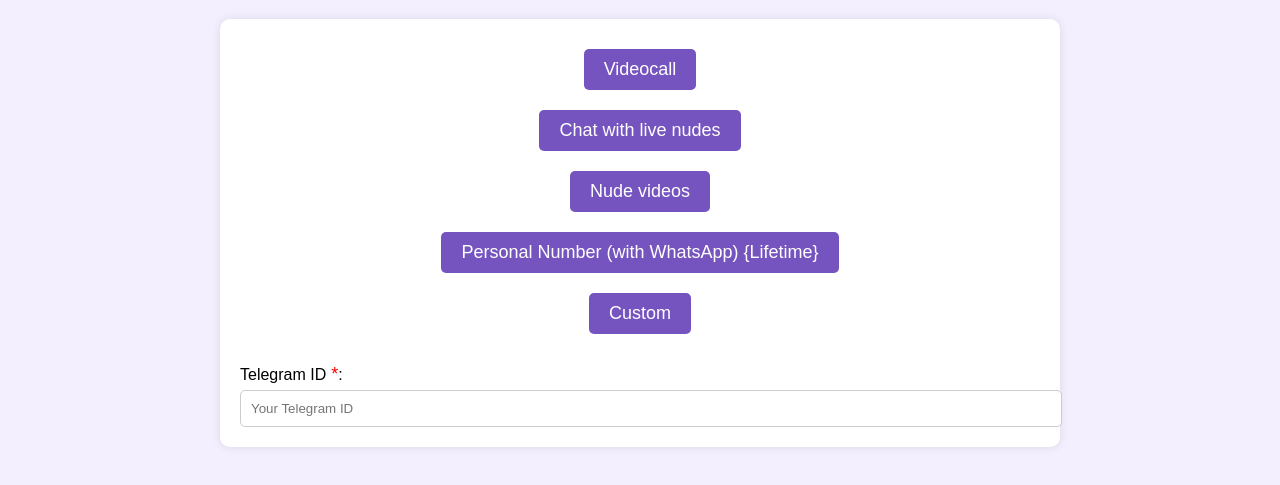
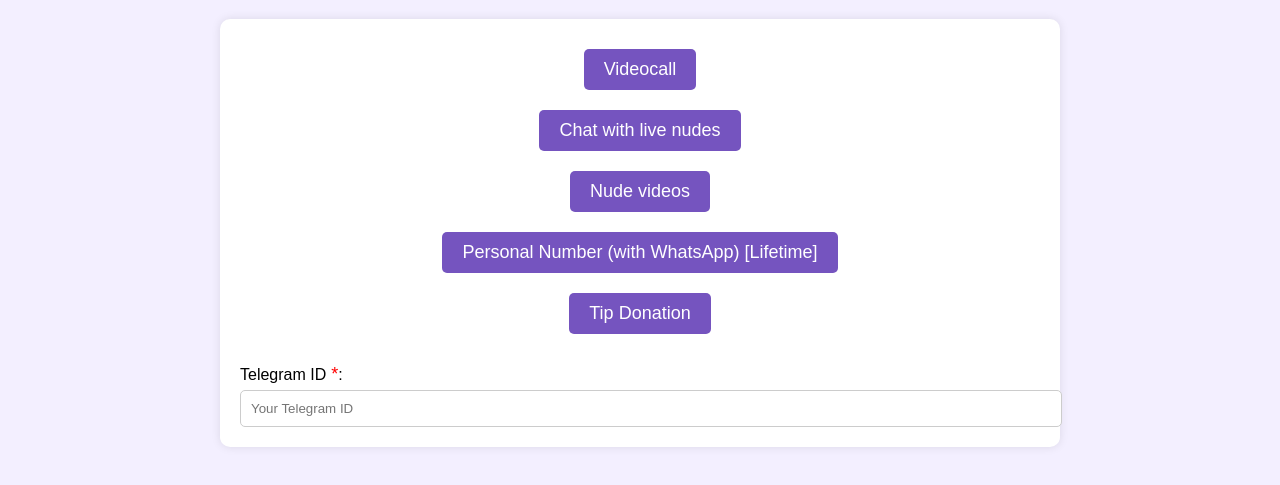
Before and after one commit to Aradhya968/aradhya968.github.io, a plain HTML site: page index.html in a window 1280 px wide. Shown: the part 69-554 px from the top of the page. Drawn offline with Linux system fonts and the light colour scheme.

Commit message:
Update index.html

```diff
--- a/index.html
+++ b/index.html
@@ -98,11 +98,10 @@
     <div class="container">
         <div class="button-container">
             <button class="button" onclick="redirectToPage(1)">Videocall </button>
-
-            <button class="button" onclick="redirectToPage(3)">Chat with live nudes</button>
-            <button class="button" onclick="redirectToPage(4)">Nude videos</button>
-            <button class="button" onclick="redirectToPage(5)">Personal Number (with WhatsApp) {Lifetime}</button>
-            <button class="button" onclick="redirectToTipDonation()">Custom</button>
+            <button class="button" onclick="redirectToPage(2)">Chat with live nudes</button>
+            <button class="button" onclick="redirectToPage(3)">Nude videos</button>
+            <button class="button" onclick="redirectToPage(4)">Personal Number (with WhatsApp) [Lifetime]</button>
+            <button class="button" onclick="redirectToTipDonation()">Tip Donation</button>
         </div>
         <div class="telegram-id-field">
             <label class="telegram-id-label" for="telegram-id">Telegram ID<span class="required-asterisk">*</span>:</label>
@@ -114,8 +113,25 @@
         function redirectToPage(buttonNumber) {
             const telegramId = document.getElementById('telegram-id').value;
             if (telegramId.trim() !== "") {
-                // You can use the telegramId value in your redirection logic.
-                window.location.href = 'https://qropay.com/CustomPayment.php?link_id=1926' + buttonNumber + '&telegram_id=' + telegramId;
+                let url;
+                switch (buttonNumber) {
+                    case 1:
+                        url = 'https://qropay.com/CustomPayment.php?link_id=19260';
+                        break;
+                    case 2:
+                        url = 'https://qropay.com/CustomPayment.php?link_id=19262';
+                        break;
+                    case 3:
+                        url = 'https://qropay.com/CustomPayment.php?link_id=19264';
+                        break;
+                    case 4:
+                        url = 'https://qropay.com/CustomPayment.php?link_id=19263';
+                        break;
+                    default:
+                        url = '#'; // Default URL if buttonNumber is not recognized.
+                        break;
+                }
+                window.location.href = url + '&telegram_id=' + telegramId;
             } else {
                 alert("Please enter your Telegram ID.");
             }
```
